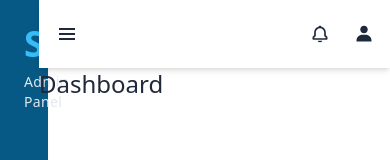
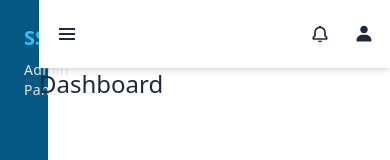
Before and after one commit to Andrewij21/SSAD, a React (Vite) app: page / in a window 390 px wide. Shown: the top 160 px of the page. Built offline with nearby package versions, Linux system fonts and the light colour scheme.

Commit message:
refactor: add responsive

```diff
--- a/src/components/layouts/Sidebar.jsx
+++ b/src/components/layouts/Sidebar.jsx
@@ -9,7 +9,7 @@ const Sidebar = ({ menu }) => {
           menu ? "text-left" : "text-center"
         }`}
       >
-        <span className="uppercase text-4xl font-extrabold text-sky-400 ">
+        <span className="uppercase text-xl lg:text-2xl font-extrabold text-sky-400 ">
           SSAD
         </span>
         <h1 className="tracking-wide text-sm pb-4">Admin Panel</h1>
```
